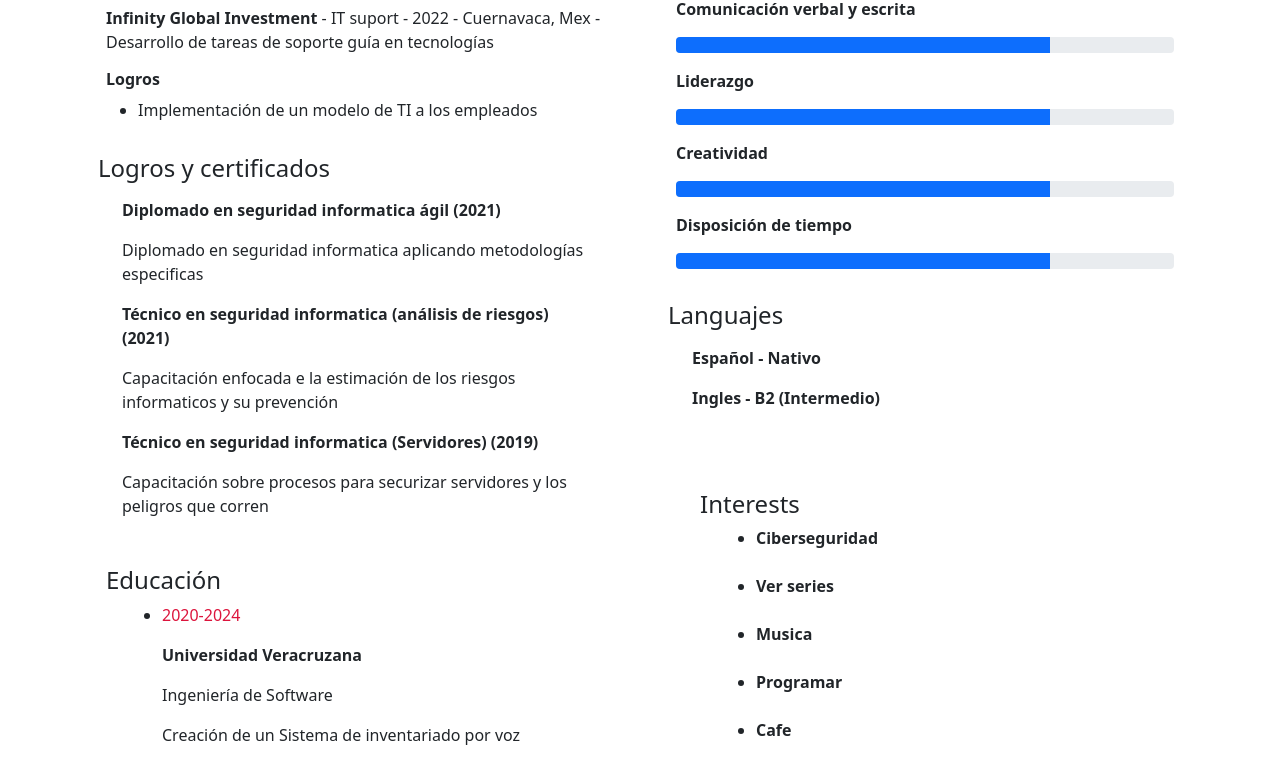
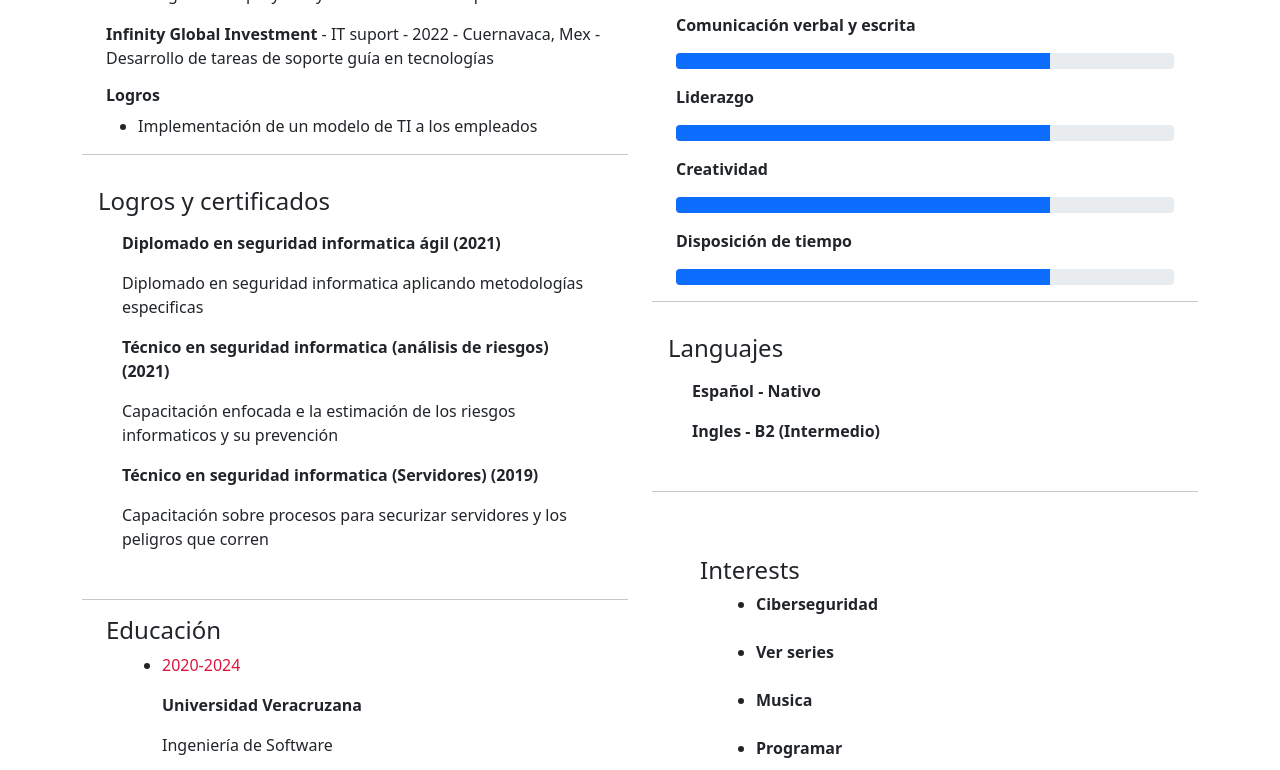
Before and after one commit to Adpsec/adpsec.github.io, an Angular app: page / in a window 1280 px wide. Shown: the part 673-1443 px from the top of the page. Built offline with nearby package versions, Linux system fonts and the light colour scheme.

Commit message:
Arreglo de detalles

```diff
--- a/src/app/app.component.html
+++ b/src/app/app.component.html
@@ -7,7 +7,7 @@
     <title>Cv Adp</title>
   </head>
   <body>
-      <div class="container align-content-center">
+      <div class="container align-content-center py-3">
         <div class="row">
           <div class="col">
             <app-header-cv></app-header-cv>
@@ -16,12 +16,16 @@
         <div class="row">
           <div class="col">
             <app-work-exerience-cv></app-work-exerience-cv>
+            <hr>
             <app-certificates-cv></app-certificates-cv>
+            <hr>
             <app-education></app-education>
           </div>
           <div class="col">
             <app-skills-cv></app-skills-cv>
+            <hr>
             <app-languajes></app-languajes>
+            <hr>
             <app-interests></app-interests>
           </div>
         </div>
```
Also changed, not shown: 1 other file (tests, documents, lock files or other folders).
